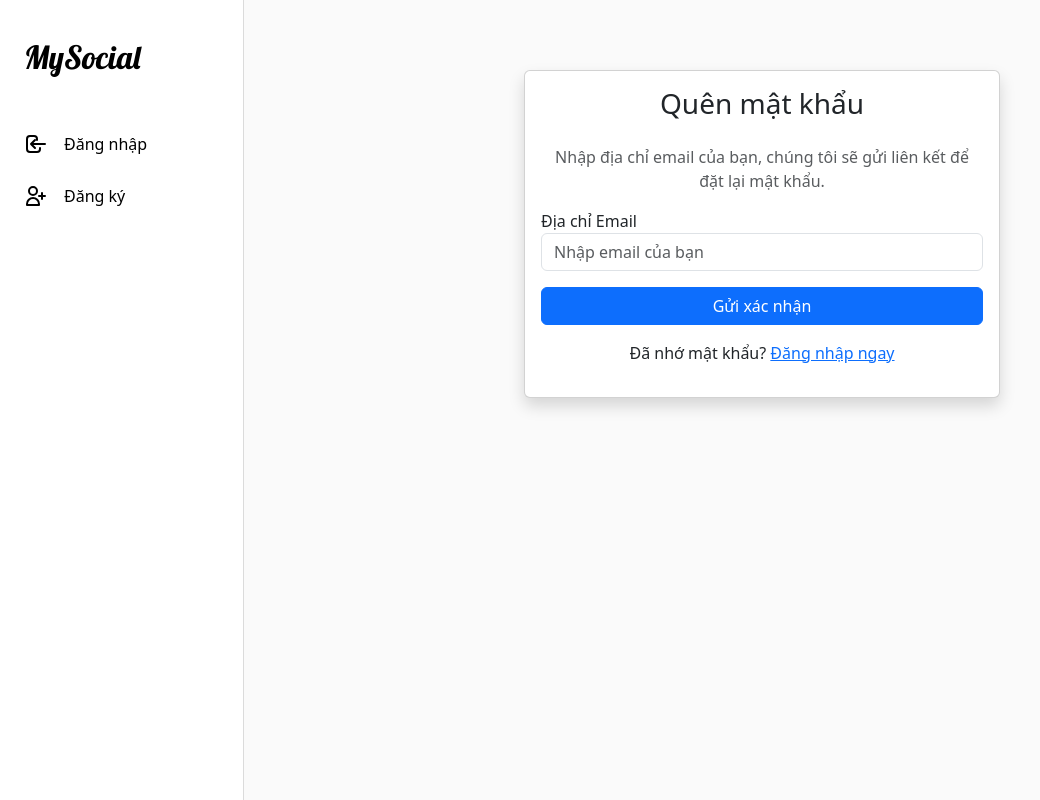
After one commit to nhuquynhdayyy/my_social_network, a Django app: page /accounts/forgotPassword/ in a window 1280 px wide. The commit adds this page. Shown: the whole page, without its empty margins (0-1040 px from the left). Run offline with Django 5.2, Linux system fonts and the light colour scheme; some libraries are stand-ins or nearby versions.

Commit message:
forget password and reset password

```diff
--- /dev/null
+++ b/accounts/templates/accounts/forgot_password.html
@@ -0,0 +1,39 @@
+{% extends 'posts/base.html' %}
+
+{% block content %}
+<div class="container" style="max-width: 500px; margin-top: 50px;">
+    <div class="card shadow">
+        <div class="card-body">
+            <h3 class="text-center mb-4">Quên mật khẩu</h3>
+
+            <!-- Hiển thị thông báo lỗi/thành công nếu có -->
+            {% if messages %}
+                {% for message in messages %}
+                    <div class="alert alert-{{ message.tags }}">
+                        {{ message }}
+                    </div>
+                {% endfor %}
+            {% endif %}
+
+            <p class="text-muted text-center">Nhập địa chỉ email của bạn, chúng tôi sẽ gửi liên kết để đặt lại mật khẩu.</p>
+
+            <form method="POST" action="{% url 'accounts:forgotPassword' %}">
+                {% csrf_token %}
+
+                <div class="form-group mb-3">
+                    <label for="email">Địa chỉ Email</label>
+                    <input type="email" name="email" id="email" class="form-control" placeholder="Nhập email của bạn" required>
+                </div>
+
+                <div class="d-grid gap-2">
+                    <button type="submit" class="btn btn-primary btn-block">Gửi xác nhận</button>
+                </div>
+            </form>
+
+            <div class="mt-3 text-center">
+                <p>Đã nhớ mật khẩu? <a href="{% url 'accounts:login' %}">Đăng nhập ngay</a></p>
+            </div>
+        </div>
+    </div>
+</div>
+{% endblock %}
--- a/accounts/templates/accounts/login.html
+++ b/accounts/templates/accounts/login.html
@@ -12,6 +12,10 @@
                     <form method="post">
                         {% csrf_token %}
                         {{ form.as_p }}
+
+                        <div class="forgot-pass-link">
+                            <a href="{% url 'accounts:forgotPassword' %}">Quên mật khẩu?</a>
+                        </div>
 
                         <button type="submit" class="btn btn-success w-100 py-2 rounded-pill">
                             Đăng nhập
--- a/accounts/urls.py
+++ b/accounts/urls.py
@@ -5,7 +5,8 @@ from .views import (
     UserListView, add_friend,
     FriendRequestListView, accept_friend_request, decline_friend_request,
     SentRequestListView, cancel_friend_request,
-    FriendListView, unfriend
+    FriendListView, unfriend,
+    forgot_password, reset_password_validate, reset_password
 )
 
 app_name = 'accounts'
@@ -17,14 +18,14 @@ urlpatterns = [
     path('logout/', auth_views.LogoutView.as_view(), name='logout'),
     path('users/', UserListView.as_view(), name='user_list'),
 
+    path('forgotPassword/', forgot_password, name='forgotPassword'),
+    path('reset_password_validate/<uidb64>/<token>/', reset_password_validate, name='reset_password_validate'),
+    path('reset_password/', reset_password, name='reset_password'),
+
     path('requests/', FriendRequestListView.as_view(), name='friend_requests'),
-
     path('requests/sent/', SentRequestListView.as_view(), name='sent_requests'),
-
     path('requests/accept/<int:request_id>/', accept_friend_request, name='accept_request'),
-
     path('requests/decline/<int:request_id>/', decline_friend_request, name='decline_request'),
-
     path('requests/cancel/<int:request_id>/', cancel_friend_request, name='cancel_request'),
 
     path('unfriend/<str:username>/', unfriend, name='unfriend'),
--- a/accounts/views.py
+++ b/accounts/views.py
@@ -19,6 +19,8 @@ from django.template.loader import render_to_string
 from django.core.mail import EmailMessage
 from django.http import HttpResponse
 from .tokens import account_activation_token
+from django.contrib import messages
+from django.contrib.auth.tokens import default_token_generator
 
 class SignUpView(CreateView):
     form_class = CustomUserCreationForm
@@ -293,3 +295,84 @@ def unfriend(request, username):
     )
     friendship.delete()
     return redirect('accounts:friend_list', username=current_user.username)
+
+# --- PHẦN FORGOT PASSWORD & RESET PASSWORD ---
+
+def forgot_password(request):
+    if request.method == 'POST':
+        email = request.POST.get('email')
+
+        # Dùng User được import từ .models hoặc get_user_model() đều được
+        if User.objects.filter(email=email).exists():
+            user = User.objects.get(email__exact=email)
+
+            # Tạo nội dung email
+            current_site = get_current_site(request)
+            mail_subject = 'Yêu cầu đặt lại mật khẩu'
+
+            message = render_to_string('accounts/reset_password_email.html', {
+                'user': user,
+                'domain': current_site.domain,
+                'uid': urlsafe_base64_encode(force_bytes(user.pk)),
+                'token': default_token_generator.make_token(user),
+            })
+
+            to_email = email
+            send_email = EmailMessage(mail_subject, message, to=[to_email])
+            send_email.send()
+
+            messages.success(request, 'Vui lòng kiểm tra email để đặt lại mật khẩu.')
+            # Sửa redirect: thêm 'accounts:'
+            return redirect('accounts:login')
+        else:
+            messages.error(request, 'Email không tồn tại trong hệ thống!')
+            # Sửa redirect: thêm 'accounts:'
+            return redirect('accounts:forgotPassword')
+
+    return render(request, 'accounts/forgot_password.html')
+
+def reset_password_validate(request, uidb64, token):
+    try:
+        uid = force_str(urlsafe_base64_decode(uidb64))
+        user = User.objects.get(pk=uid)
+    except (TypeError, ValueError, OverflowError, User.DoesNotExist):
+        user = None
+
+    if user is not None and default_token_generator.check_token(user, token):
+        request.session['uid'] = uid
+        messages.success(request, 'Xác thực thành công, vui lòng nhập mật khẩu mới.')
+        # Sửa redirect: thêm 'accounts:'
+        return redirect('accounts:reset_password')
+    else:
+        messages.error(request, 'Đường dẫn đã hết hạn hoặc không hợp lệ!')
+        # Sửa redirect: thêm 'accounts:'
+        return redirect('accounts:forgotPassword')
+
+def reset_password(request):
+    if request.method == 'POST':
+        password = request.POST.get('password')
+        confirm_password = request.POST.get('confirm_password')
+
+        if password != confirm_password:
+            messages.error(request, 'Mật khẩu xác nhận không khớp!')
+            return redirect('accounts:reset_password')
+
+        uid = request.session.get('uid')
+        if not uid:
+            messages.error(request, 'Phiên làm việc hết hạn, vui lòng thử lại.')
+            return redirect('accounts:forgotPassword')
+
+        try:
+            user = User.objects.get(pk=uid)
+            user.set_password(password)
+            user.save()
+
+            del request.session['uid']
+
+            messages.success(request, 'Đổi mật khẩu thành công, vui lòng đăng nhập lại.')
+            return redirect('accounts:login')
+        except:
+             messages.error(request, 'Đã có lỗi xảy ra.')
+             return redirect('accounts:reset_password')
+
+    return render(request, 'accounts/reset_password.html')
```
Also changed, not shown: accounts/templates/accounts/reset_password.html (added, +37 -0 lines), accounts/templates/accounts/reset_password_email.html (added, +10 -0 lines).
